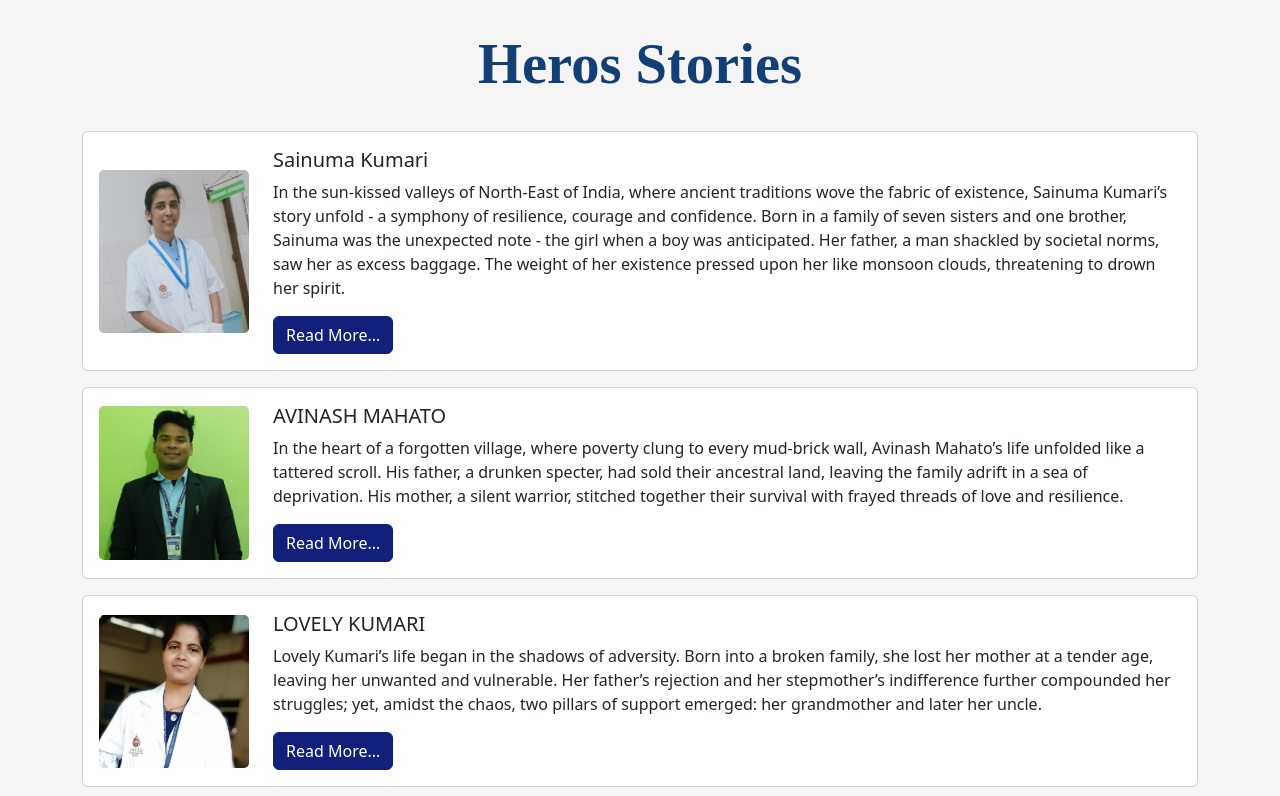
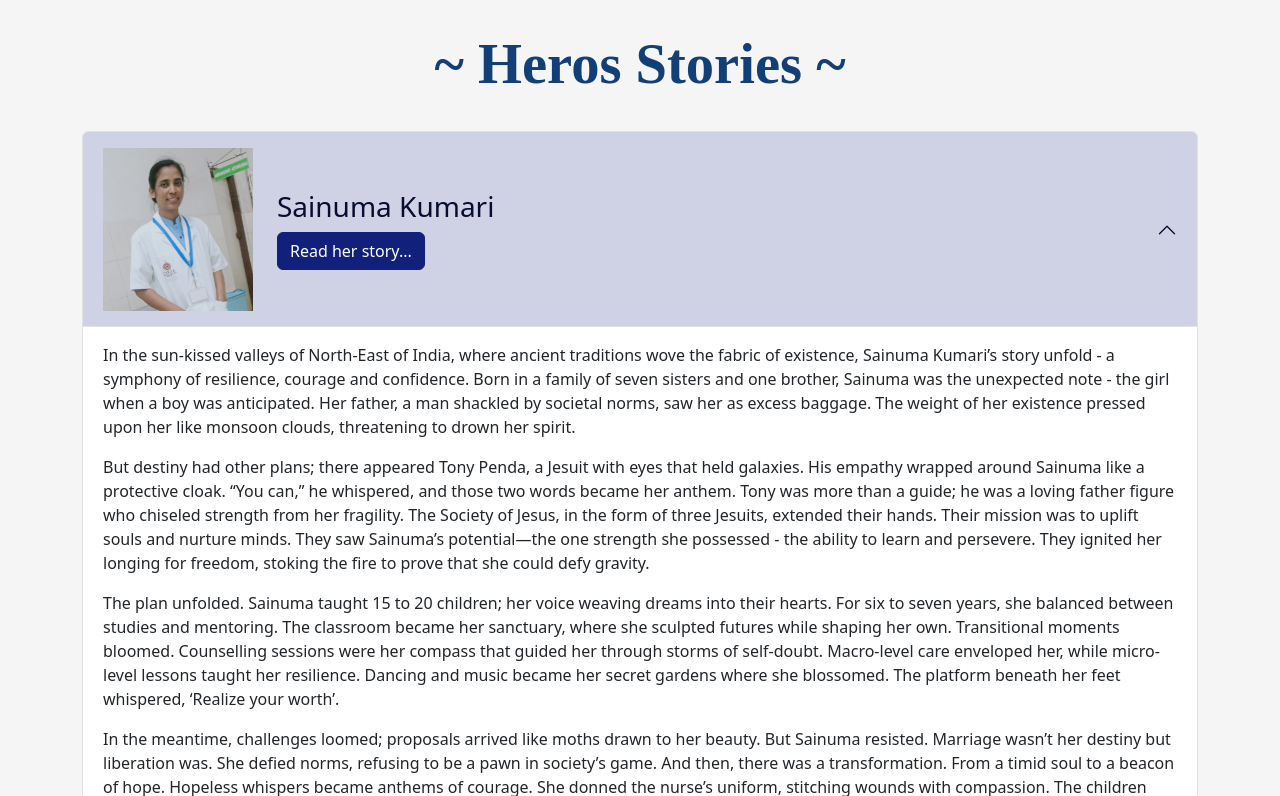
Before and after one commit to Neha220803/pjsym, a React (Create React App) app: page /heros in a window 1280 px wide. Shown: the part 404-1200 px from the top of the page. Built offline with nearby package versions, Linux system fonts and the light colour scheme.

Commit message:
accordion done

```diff
--- a/src/components/heros/HerosPage.js
+++ b/src/components/heros/HerosPage.js
@@ -1,12 +1,13 @@
 import React from 'react';
-import { Container, Row, Col, Card, Button } from 'react-bootstrap';
+import { Container, Row, Card, Button } from 'react-bootstrap';
 import herosbg from '../images/herosimg.png';
-import '../../index.css';
+import { motion } from 'framer-motion';
+import Accordion from 'react-bootstrap/Accordion';
+import { useAccordionButton } from 'react-bootstrap/AccordionButton';
 import { Footer } from '../resuable/footer';
-import hero1 from '../images/Heros/hero1.png';
-import hero2 from '../images/Heros/hero2.png';
-import hero3 from '../images/Heros/hero3.png';
-import { motion } from 'framer-motion';
+// import hero1 from '../images/Heros/hero1.png';
+// import hero2 from '../images/Heros/hero2.png';
+// import hero3 from '../images/Heros/hero3.png';
 
 const upvariants = {
     initial: {
@@ -22,39 +23,61 @@ const upvariants = {
     }
 };
 
-const cardData = [
-    {
-        img: hero1,
-        title: "Sainuma Kumari",
-        text: "In the sun-kissed valleys of North-East of India, where ancient traditions wove the fabric of existence, Sainuma Kumari’s story unfold - a symphony of resilience, courage and confidence. Born in a family of seven sisters and one brother, Sainuma was the unexpected note - the girl when a boy was anticipated. Her father, a man shackled by societal norms, saw her as excess baggage. The weight of her existence pressed upon her like monsoon clouds, threatening to drown her spirit.",
-        buttonText: "Read More...",
-    },
-    {
-        img: hero2,
-        title: "AVINASH MAHATO ",
-        text: "In the heart of a forgotten village, where poverty clung to every mud-brick wall, Avinash Mahato’s life unfolded like a tattered scroll. His father, a drunken specter, had sold their ancestral land, leaving the family adrift in a sea of deprivation. His mother, a silent warrior, stitched together their survival with frayed threads of love and resilience.",
-        buttonText: "Read More...",
-    },
-    {
-        img: hero3,
-        title: "LOVELY KUMARI",
-        text: "Lovely Kumari’s life began in the shadows of adversity. Born into a broken family, she lost her mother at a tender age, leaving her unwanted and vulnerable. Her father’s rejection and her stepmother’s indifference further compounded her struggles; yet, amidst the chaos, two pillars of support emerged: her grandmother and later her uncle.",
-        buttonText: "Read More...",
-    },
-];
+function CustomToggle({ children, eventKey }) {
+    const decoratedOnClick = useAccordionButton(eventKey, () =>
+        console.log('totally custom!'),
+    );
+
+    return (
+        <Button variant='primary' onClick={decoratedOnClick}> {children}</Button>
+    );
+}
 
 const HerosPage = () => {
+
     return (
         <div>
             <img alt="mission img" src={herosbg} className="img-fluid w-100" />
             <Container>
                 <Row>
-                    <motion.div variants={upvariants} initial="initial" animate="animate" className='each-head d-flex justify-content-center my-4'>Heros Stories</motion.div>
+                    <motion.div variants={upvariants} initial="initial" animate="animate" className='each-head d-flex justify-content-center my-4'>~ Heros Stories ~</motion.div>
                 </Row>
                 <motion.div variants={upvariants} initial="initial" animate="animate">
-                    {cardData.map((card, index) => (
-                        <CardContainer key={index} delay={index * 0.9} card={card} />
-                    ))}
+                    <CardContainer
+                        imgSrc={require('../images/Heros/hero1.png')}
+                        title="Sainuma Kumari"
+                        text="In the sun-kissed valleys of North-East of India, where ancient traditions wove the fabric of existence, Sainuma Kumari’s story unfold - a symphony of resilience, courage and confidence. Born in a family of seven sisters and one brother, Sainuma was the unexpected note - the girl when a boy was anticipated. Her father, a man shackled by societal norms, saw her as excess baggage. The weight of her existence pressed upon her like monsoon clouds, threatening to drown her spirit. \n
+                        But destiny had other plans; there appeared Tony Penda, a Jesuit with eyes that held galaxies. His empathy wrapped around Sainuma like a protective cloak. “You can,” he whispered, and those two words became her anthem. Tony was more than a guide; he was a loving father figure who chiseled strength from her fragility. The Society of Jesus, in the form of three Jesuits, extended their hands. Their mission was to uplift souls and nurture minds. They saw Sainuma’s potential—the one strength she possessed - the ability to learn and persevere. They ignited her longing for freedom, stoking the fire to prove that she could defy gravity.
+                        \nThe plan unfolded. Sainuma taught 15 to 20 children; her voice weaving dreams into their hearts. For six to seven years, she balanced between studies and mentoring. The classroom became her sanctuary, where she sculpted futures while shaping her own. Transitional moments bloomed. Counselling sessions were her compass that guided her through storms of self-doubt. Macro-level care enveloped her, while micro-level lessons taught her resilience. Dancing and music became her secret gardens where she blossomed. The platform beneath her feet whispered, ‘Realize your worth’.
+                        \nIn the meantime, challenges loomed; proposals arrived like moths drawn to her beauty. But Sainuma resisted. Marriage wasn’t her destiny but liberation was. She defied norms, refusing to be a pawn in society’s game. And then, there was a transformation. From a timid soul to a beacon of hope. Hopeless whispers became anthems of courage. She donned the nurse’s uniform, stitching wounds with compassion. The children she mentored multiplied - five more souls dancing to her rhythm.
+                        \nFrom forested hills to New Delhi’s bustling streets, Sainuma's journey echoed. She was no longer a burden; she was a symphony - a testament to love, resilience, and the power of 'YOU CAN'. In her eyes, galaxies sparkled - the legacy of Tony Penda and the Jesuits who believed in her
+                        \nSainuma says, “The path was not easy and many said I CANNOT and I say today, look at me I CAN and I DID with the little help and constant encouragement. If I can – many others can too”. "
+                        buttonText="Read her story..."
+                    />
+                    <CardContainer
+                        imgSrc={require('../images/Heros/hero2.png')}
+                        title="AVINASH MAHATO "
+                        text="In the heart of a forgotten village, where poverty clung to every mud-brick wall, Avinash Mahato’s life unfolded like a tattered scroll. His father, a drunken specter, had sold their ancestral land, leaving the family adrift in a sea of deprivation. His mother, a silent warrior, stitched together their survival with frayed threads of love and resilience.
+                        \nAvinash’s existence was etched in shadows - the forgotten child of a forsaken corner house. The Tharu community, belittled and excommunicated, whispered tales of their misfortune. Yet, within this desolation, a spark flickered - a hunger for knowledge, a thirst for learning and a desire for escape.
+                        \nThere come the Jesuits of Patna Province - their presence like a celestial alignment. Three JESUITS of purpose, their cassocks billowing with hope. They saw Avinash’s potential, hidden beneath rags and hunger. Their plan was audacious: to nurture a boy who wasn’t their kin, who had been robbed of childhood, who clung to the fringes of relevance. The process began - a symphony of mentorship and education. Avinash, studious and ambitious, absorbed knowledge like parched earth after rain. His energy, once scattered, found rhythm - a channeling of purpose. Computers hummed under his fingertips, and Tally sheets danced to his command.
+                        \nBut the agreement weighed heavy. He would halt his own studies, dedicating a year to service. The center became his sanctuary - a place where bytes and balance sheets intertwined. Amidst the whir of machines, he discovered more than algorithms; he found himself. Transitional moments arrived. Avinash faced his father - a man who had abandoned love for liquor. Their conversations were bridges - rickety but vital. He accepted his mentally handicapped brother, bridging chasms of disassociation. Healing flowed like monsoon rain, washing away anger and hurt.
+                        \nChallenges loomed. Poverty gnawed at his dreams. The internal battle—the need to prove himself, to defy failure’s icy grip—threatened to consume him. Yet, he persisted. Fluency in English became his armor, confidence its sheen. Avinash was transformed—an emotional tempest now a steady ship navigating life’s tempests.
+                        \nAnd so, he pursued M.Com - a beacon of resilience. The boy who once clenched fists in rage now faced life’s storms with courage. His brand story? It echoed through the village - a testament to the Society of Jesus, to mentors who believed in more than textbooks. Avinash Mahato, the phoenix rising from the ashes - carved his legacy. His footsteps, once hesitant, now imprinted the path for others. Poverty no longer defined him; it fueled his ascent. And as he balanced ledgers and dreams, he whispered, “I am enough.”
+                        \nIn the quiet of night, the Jesuits watched, a constellation of pride. Avinash’s transformation was their symphony, the notes of grace, resilience, and hope. For, in the heart of a forgotten village, a brand was born - one that defied poverty, embraced vulnerability, and dared to dream.
+                        "
+                        buttonText="Read his story..."
+                    />
+                    <CardContainer
+                        imgSrc={require('../images/Heros/hero3.png')}
+                        title="LOVELY KUMARI"
+                        text="Lovely Kumari’s life began in the shadows of adversity. Born into a broken family, she lost her mother at a tender age, leaving her unwanted and vulnerable. Her father’s rejection and her stepmother’s indifference further compounded her struggles; yet, amidst the chaos, two pillars of support emerged: her grandmother and later her uncle.
+                        \nThe community they belonged to adhered strictly to the caste system, where Lovely’s Catholic faith also set her apart. She was a girl without parental backing, navigating poverty’s harsh currents. But her grandmother’s protective cocoon kept her from discovering her true self. Fear clung to her like a shadow, stifling her potential.
+                        \nThen, fate intervened. Sister Jessy, a Canossian nun, along with two other Jesuit priests stepped into Lovely’s life. With empathy and unwavering commitment, Sister Jessy and Fathers Jesuraj SJ and Joyson SJ became her beacon. Financially and morally, they lifted Lovely’s spirit, accompanying her through every twist and turn. In those moments, they were more than a guide; she was a motherly presence, nurturing Lovely’s dreams.
+                        \nThe religious social action structure provided a path for Lovely’s upliftment. A youth animation program ignited her confidence, urging her to stand independently. Nursing, however, wasn’t her initial choice. The hospital walls became her classroom, and medical care her curriculum. The caste system had earmarked her for midwifery, but Lovely defied those boundaries. She broke free from societal norms, embracing the noble profession of nursing.
+                        \nChallenges persisted. Her father, though employed, remained distant. Poverty and social structures threatened her resolve. Internally, she grappled with fragility - a consequence of being overprotected. The warmth of parental love eluded her.
+                        \nYet, Lovely was transformed. From a timid girl, she emerged as a liberated force. Her voice, once silenced, now echoed through the hospital corridors. She stood tall, a testament to resilience. The fragile bud had blossomed into a strong, compassionate nurse - a beacon of hope for others. Lovely Kumari’s journey wasn’t just about overcoming odds; it was about rewriting her narrative. In the quiet moments, she whispers gratitude to the Jesuits and Sister Jessy, the woman who believed in her when the world turned away. And as she tended the patients, Lovely knew that her transformation was a tribute to love, faith, and the unwavering spirit within her. She continues her transforming career while pursuing her degree – she works and convinced to uplift girls like her. "
+                        buttonText="Read her story..."
+                    />
                 </motion.div>
             </Container>
             <Footer />
@@ -62,19 +85,28 @@ const HerosPage = () => {
     )
 }
 
-const CardContainer = ({ card, delay }) => {
+const CardContainer = ({ imgSrc, title, text, buttonText }) => {
+    const paragraphs = text.split("\\n");
     return (
-        <motion.div key={card.title} variants={upvariants} initial="initial" animate="animate" transition={{ duration: 0.5, delay }}>
-            <Card className="mb-3">
-                <Card.Body className="d-flex flex-row">
-                    <Card.Img src={card.img} style={{ width: '150px', height: 'auto' }} className="align-self-center me-4" />
-                    <div>
-                        <Card.Title>{card.title}</Card.Title>
-                        <Card.Text>{card.text}</Card.Text>
-                        <Button variant="primary">{card.buttonText}</Button>
-                    </div>
-                </Card.Body>
-            </Card>
+        <motion.div variants={upvariants} initial="initial" animate="animate" transition={{ duration: 0.5 }}>
+            <Accordion>
+                <Accordion.Item>
+                    <Accordion.Header style={{ cursor: 'default' }}>
+                        <div>
+                            <img src={imgSrc} style={{ width: '150px', height: 'auto' }} className="align-self-center me-4" alt="Hero" />
+                        </div>
+                        <div>
+                            <h3>{title}</h3>
+                            <CustomToggle eventKey="0">{buttonText}</CustomToggle>
+                        </div>
+                    </Accordion.Header>
+                    <Accordion.Body>
+                        {paragraphs.map((paragraph, index) => (
+                            <p key={index}>{paragraph}</p>
+                        ))}
+                    </Accordion.Body>
+                </Accordion.Item>
+            </Accordion>
         </motion.div>
     );
 }
```
